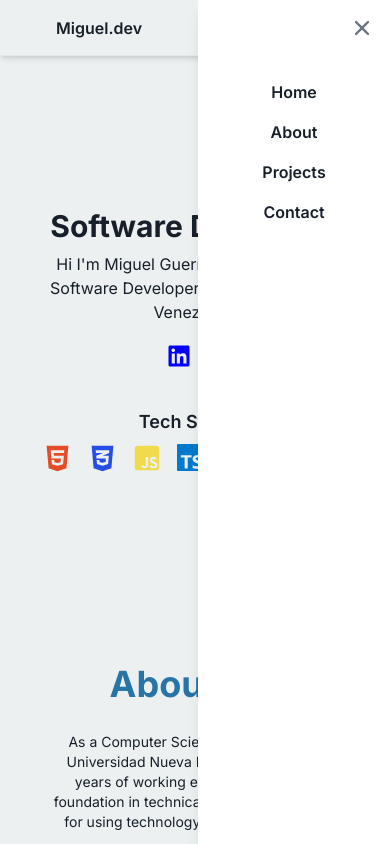
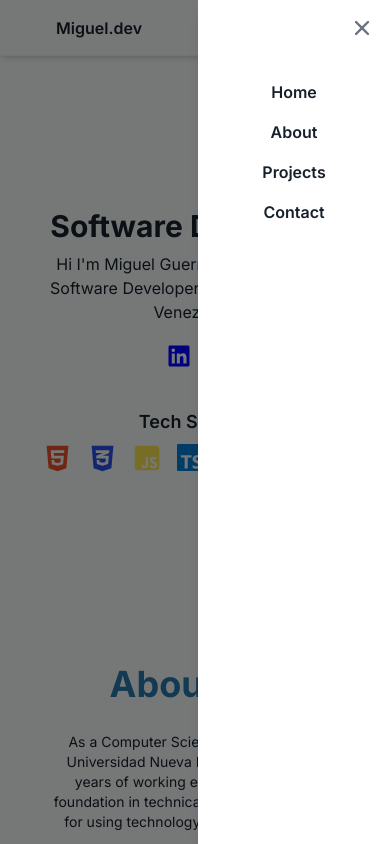
Before and after one commit to MiguelWebGit/miguel-app, a Next.js app: page / in a window 390 px wide. Both pictures are taken after a click on the button 322 px from the left and 28 px from the top of the page. Shown: the top 844 px of the page. Built offline with nearby package versions, Linux system fonts and the light colour scheme.

Commit message:
sidebar closes when click on an item and also closes when click outside of the side bar, and has a bit of opacity outside the sidebar

```diff
--- a/components/Navbar.tsx
+++ b/components/Navbar.tsx
@@ -18,6 +18,7 @@ const Navbar: React.FC = () => {
           navbarHeight,
         behavior: "smooth",
       });
+      setSidebarOpen(false);
     }
   };
 
@@ -87,6 +88,13 @@ const Navbar: React.FC = () => {
           <MenuIcon className="h-6 w-6 text-gray-500" />
         </button>
       </div>
+      {isSidebarOpen && (
+        <div
+          onClick={() => setSidebarOpen(false)}
+          className="fixed inset-0 z-40 bg-black opacity-50"
+          style={{ width: "calc(100% - 12rem)", right: "12rem" }} // Adjust these values as needed
+        />
+      )}
       <div
         className={`fixed top-0 right-0 transform  ${
           isSidebarOpen ? "translate-x-0" : "translate-x-full"
```
